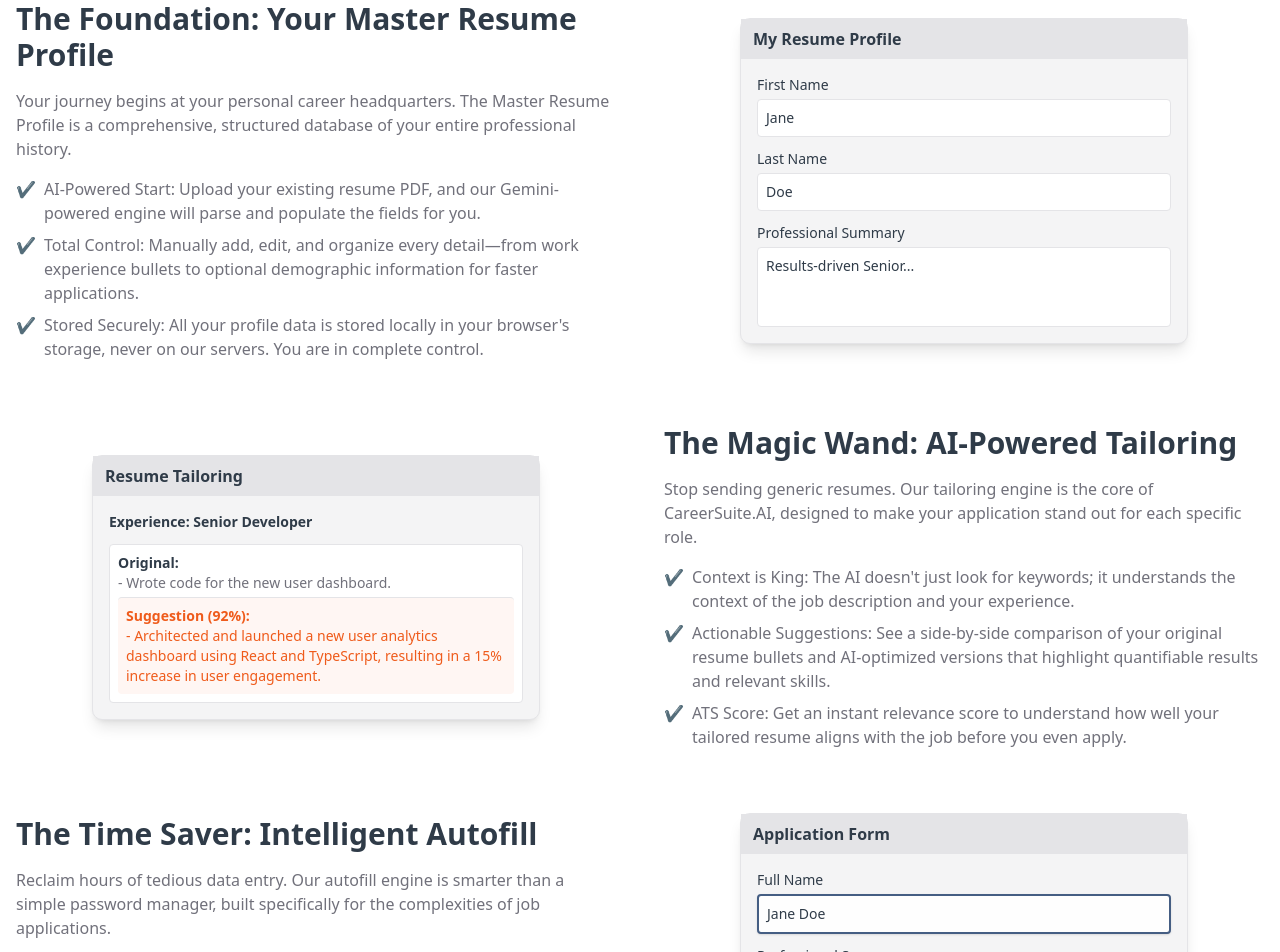
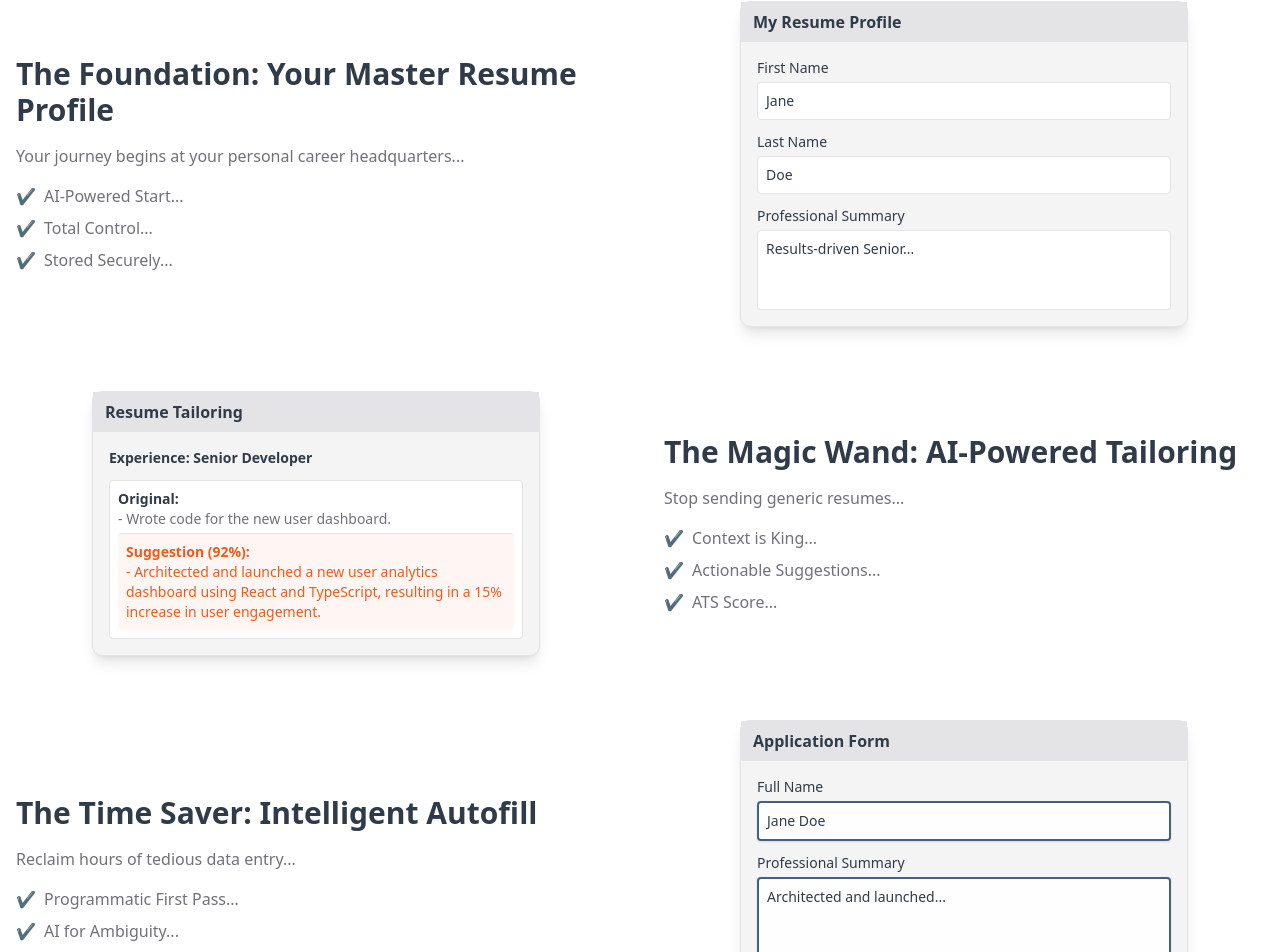
Before and after one commit to Frankwerd/CareerSuite-Website, a Next.js app: page /how-it-works in a window 1280 px wide. Shown: the part 1172-2124 px from the top of the page. Built offline with nearby package versions, Linux system fonts and the light colour scheme.

Commit message:
Update page.tsx

```diff
--- a/src/app/how-it-works/page.tsx
+++ b/src/app/how-it-works/page.tsx
@@ -5,7 +5,7 @@ import Link from 'next/link';
 import Image from 'next/image';
 import { Button } from "@/components/ui/button";
 
-// Helper component for SVG icons
+// This helper component is no longer used on this page but can be kept for other parts of your site.
 const Icon = ({ path, className }: { path: string, className?: string }) => (
   <svg xmlns="http://www.w3.org/2000/svg" viewBox="0 0 24 24" fill="currentColor" className={className || 'w-6 h-6'}>
     <path fillRule="evenodd" d={path} clipRule="evenodd" />
@@ -32,10 +32,9 @@ const HowItWorksPage = () => {
             CareerSuite.AI is your personal career co-pilot.
           </p>
           <div className="inline-block">
-            {/* CHANGED: Wrapped the Button with a Link to navigate to the download page */}
             <Link href="/download">
+              {/* CHANGED: Removed the <Icon> component for a text-only button */}
               <Button size="lg" className="bg-primary hover:bg-primary/90 text-primary-foreground transition-transform duration-200 ease-in-out hover:-translate-y-0.5">
-                <Icon path="M3 16.5v2.25A2.25 2.25 0 005.25 21h13.5A2.25 2.25 0 0021 18.75V16.5M16.5 12L12 16.5m0 0L7.5 12m4.5 4.5V3" className="w-6 h-6 mr-2" />
                 Download for Chrome (Free)
               </Button>
             </Link>
@@ -78,11 +77,11 @@ const HowItWorksPage = () => {
             <div className="flex flex-col md:flex-row items-center gap-8 md:gap-12">
                 <div className="md:w-1/2 text-center md:text-left">
                     <h3 className="text-3xl font-semibold text-foreground mb-4">The Foundation: Your Master Resume Profile</h3>
-                    <p className="text-muted-foreground mb-4">Your journey begins at your personal career headquarters. The Master Resume Profile is a comprehensive, structured database of your entire professional history.</p>
+                    <p className="text-muted-foreground mb-4">Your journey begins at your personal career headquarters...</p>
                     <ul className="list-none space-y-2 text-muted-foreground">
-                        <li className="flex items-start"><span className="text-primary font-bold mr-2">✔</span>AI-Powered Start: Upload your existing resume PDF, and our Gemini-powered engine will parse and populate the fields for you.</li>
-                        <li className="flex items-start"><span className="text-primary font-bold mr-2">✔</span>Total Control: Manually add, edit, and organize every detail—from work experience bullets to optional demographic information for faster applications.</li>
-                        <li className="flex items-start"><span className="text-primary font-bold mr-2">✔</span>Stored Securely: All your profile data is stored locally in your browser's storage, never on our servers. You are in complete control.</li>
+                        <li className="flex items-start"><span className="text-primary font-bold mr-2">✔</span>AI-Powered Start...</li>
+                        <li className="flex items-start"><span className="text-primary font-bold mr-2">✔</span>Total Control...</li>
+                        <li className="flex items-start"><span className="text-primary font-bold mr-2">✔</span>Stored Securely...</li>
                     </ul>
                 </div>
                 <div className="md:w-1/2">
@@ -99,11 +98,11 @@ const HowItWorksPage = () => {
             <div className="flex flex-col md:flex-row-reverse items-center gap-8 md:gap-12">
                 <div className="md:w-1/2 text-center md:text-left">
                     <h3 className="text-3xl font-semibold text-foreground mb-4">The Magic Wand: AI-Powered Tailoring</h3>
-                    <p className="text-muted-foreground mb-4">Stop sending generic resumes. Our tailoring engine is the core of CareerSuite.AI, designed to make your application stand out for each specific role.</p>
+                    <p className="text-muted-foreground mb-4">Stop sending generic resumes...</p>
                     <ul className="list-none space-y-2 text-muted-foreground">
-                        <li className="flex items-start"><span className="text-primary font-bold mr-2">✔</span>Context is King: The AI doesn't just look for keywords; it understands the context of the job description and your experience.</li>
-                        <li className="flex items-start"><span className="text-primary font-bold mr-2">✔</span>Actionable Suggestions: See a side-by-side comparison of your original resume bullets and AI-optimized versions that highlight quantifiable results and relevant skills.</li>
-                        <li className="flex items-start"><span className="text-primary font-bold mr-2">✔</span>ATS Score: Get an instant relevance score to understand how well your tailored resume aligns with the job before you even apply.</li>
+                        <li className="flex items-start"><span className="text-primary font-bold mr-2">✔</span>Context is King...</li>
+                        <li className="flex items-start"><span className="text-primary font-bold mr-2">✔</span>Actionable Suggestions...</li>
+                        <li className="flex items-start"><span className="text-primary font-bold mr-2">✔</span>ATS Score...</li>
                     </ul>
                 </div>
                 <div className="md:w-1/2">
@@ -125,11 +124,11 @@ const HowItWorksPage = () => {
             <div className="flex flex-col md:flex-row items-center gap-8 md:gap-12">
                 <div className="md:w-1/2 text-center md:text-left">
                     <h3 className="text-3xl font-semibold text-foreground mb-4">The Time Saver: Intelligent Autofill</h3>
-                    <p className="text-muted-foreground mb-4">Reclaim hours of tedious data entry. Our autofill engine is smarter than a simple password manager, built specifically for the complexities of job applications.</p>
+                    <p className="text-muted-foreground mb-4">Reclaim hours of tedious data entry...</p>
                     <ul className="list-none space-y-2 text-muted-foreground">
-                        <li className="flex items-start"><span className="text-primary font-bold mr-2">✔</span>Programmatic First Pass: The engine first identifies and fills standard, easily-mappable fields (like name, email, phone).</li>
-                        <li className="flex items-start"><span className="text-primary font-bold mr-2">✔</span>AI for Ambiguity: For complex, non-standard fields (like custom radio buttons or open-ended questions), the AI analyzes the form's HTML and your profile to make intelligent choices.</li>
-                        <li className="flex items-start"><span className="text-primary font-bold mr-2">✔</span>Tailored or Master: Choose to autofill with your freshly tailored content for maximum impact, or use your Master Profile for quick, general applications.</li>
+                        <li className="flex items-start"><span className="text-primary font-bold mr-2">✔</span>Programmatic First Pass...</li>
+                        <li className="flex items-start"><span className="text-primary font-bold mr-2">✔</span>AI for Ambiguity...</li>
+                        <li className="flex items-start"><span className="text-primary font-bold mr-2">✔</span>Tailored or Master...</li>
                     </ul>
                 </div>
                 <div className="md:w-1/2">
@@ -152,16 +151,12 @@ const HowItWorksPage = () => {
             Install CareerSuite.AI and transform your job application process today.
           </p>
           <div className="inline-block">
-            {/* === CHANGED BLOCK START === */}
             <Link href="/download" legacyBehavior>
-              {/* Added `no-underline` to remove the default link underline and fixed icon path */}
+              {/* CHANGED: Removed the <Icon> component for a text-only button */}
               <a className="inline-flex h-12 items-center justify-center rounded-lg bg-primary px-6 py-3 text-lg font-bold text-primary-foreground shadow-lg transition-transform duration-200 ease-in-out hover:-translate-y-0.5 hover:bg-primary/90 no-underline">
-                {/* Updated icon to a simple horizontal line to match the screenshot */}
-                <Icon path="M5 12h14" className="w-6 h-6 mr-2" />
                 Get CareerSuite.AI Now
               </a>
             </Link>
-            {/* === CHANGED BLOCK END === */}
           </div>
         </footer>
     </div>
```
